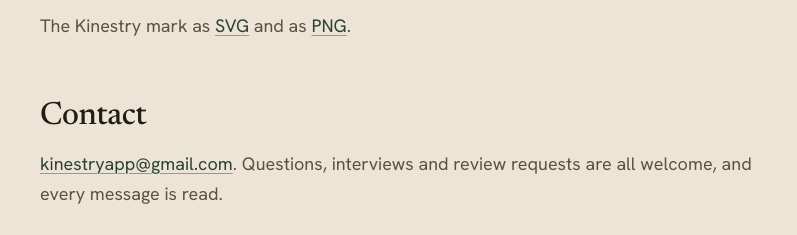
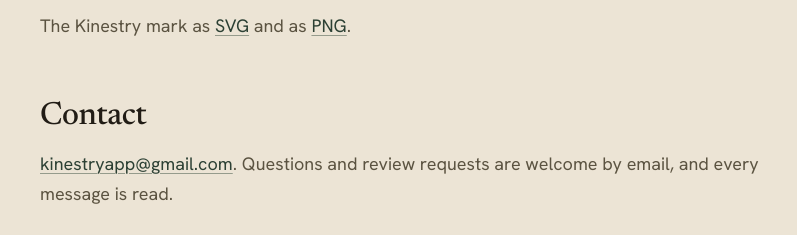
Before and after one commit to VU-96/kinestry-site, a plain HTML site: page press.html in a window 1280 px wide. Shown: the part 4493-4728 px from the top of the page, 240-1037 px from the left. Drawn offline with Linux system fonts and the light colour scheme.

Commit message:
Press kit: questions and review requests by email only

```diff
--- a/press.html
+++ b/press.html
@@ -129,8 +129,8 @@
   <a href="apple-touch-icon.png">PNG</a>.</p>
 
   <h2>Contact</h2>
-  <p><a href="mailto:kinestryapp@gmail.com">kinestryapp@gmail.com</a>. Questions,
-  interviews and review requests are all welcome, and every message is read.</p>
+  <p><a href="mailto:kinestryapp@gmail.com">kinestryapp@gmail.com</a>. Questions and
+  review requests are welcome by email, and every message is read.</p>
 
   <p style="margin-top:28px"><a href="index.html">&larr; Back to Kinestry</a></p>
 </div>
```
